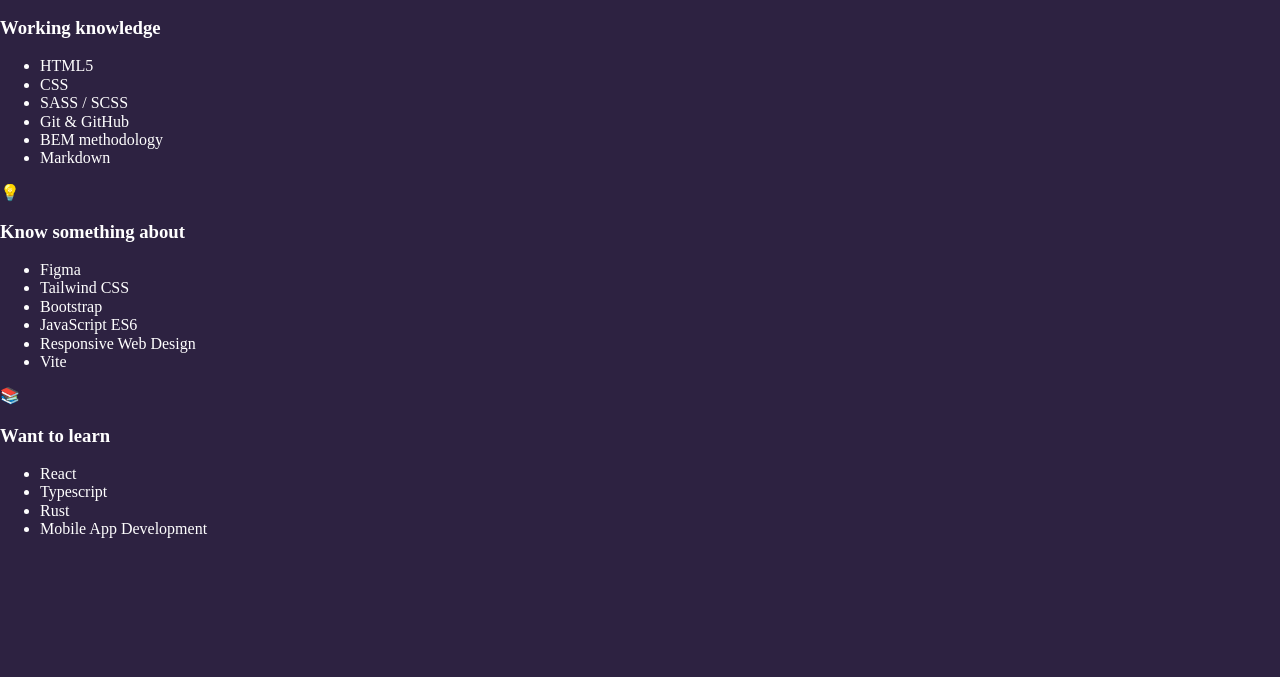
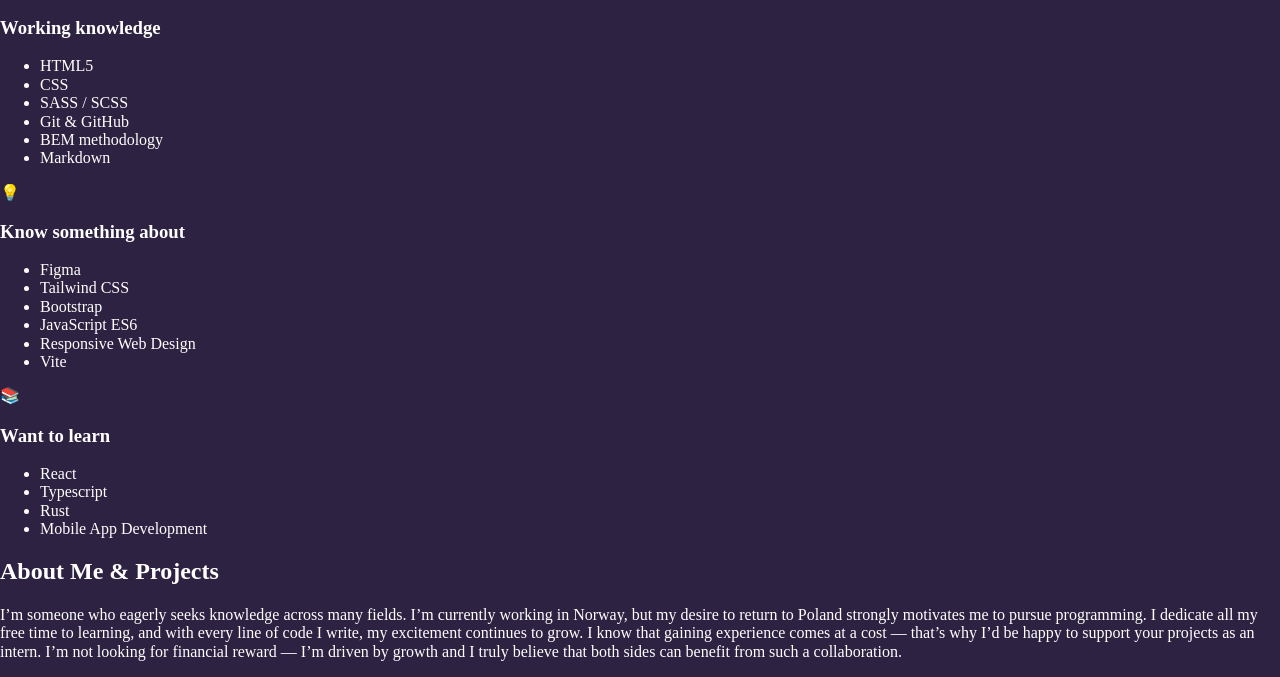
Before and after one commit to daniel-ciupek/daniel-ciupek.github.io, a website built with webpack: page src/pages/index.html in a window 1280 px wide. Shown: the part 275-952 px from the top of the page. Before the commit the page ends 829 px from the top, so only its background shows below. Built offline with nearby package versions, Linux system fonts and the light colour scheme.

Commit message:
about me

```diff
--- a/src/pages/index.html
+++ b/src/pages/index.html
@@ -76,6 +76,19 @@
         </ul>
       </article>
     </section>
+    <section class="projects">
+      <h2 class="project__header">About Me & Projects</h2>
+      <p class="projects__description">
+        I’m someone who eagerly seeks knowledge across many fields. I’m currently working in Norway, but my desire to
+        return to Poland strongly motivates me to pursue programming.
+        I dedicate all my free time to learning, and with every line of code I write, my excitement continues to grow.
+
+        I know that gaining experience comes at a cost — that’s why I’d be happy to support your projects as an intern.
+        I’m not looking for financial reward — I’m driven by growth and I truly believe that both sides can benefit from
+        such a collaboration.
+
+      </p>
+    </section>
 
 
   </main>
```
Lines whose indentation alone changed are shown as unchanged.
